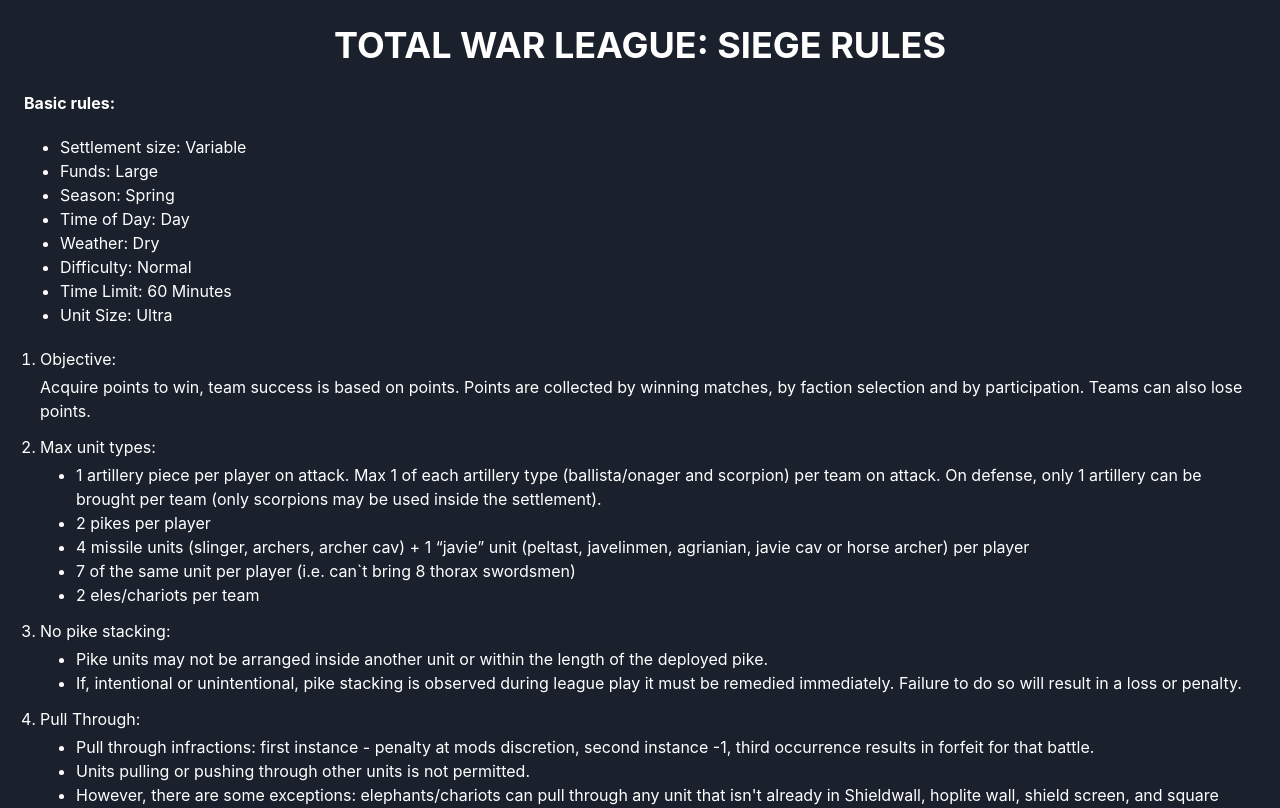
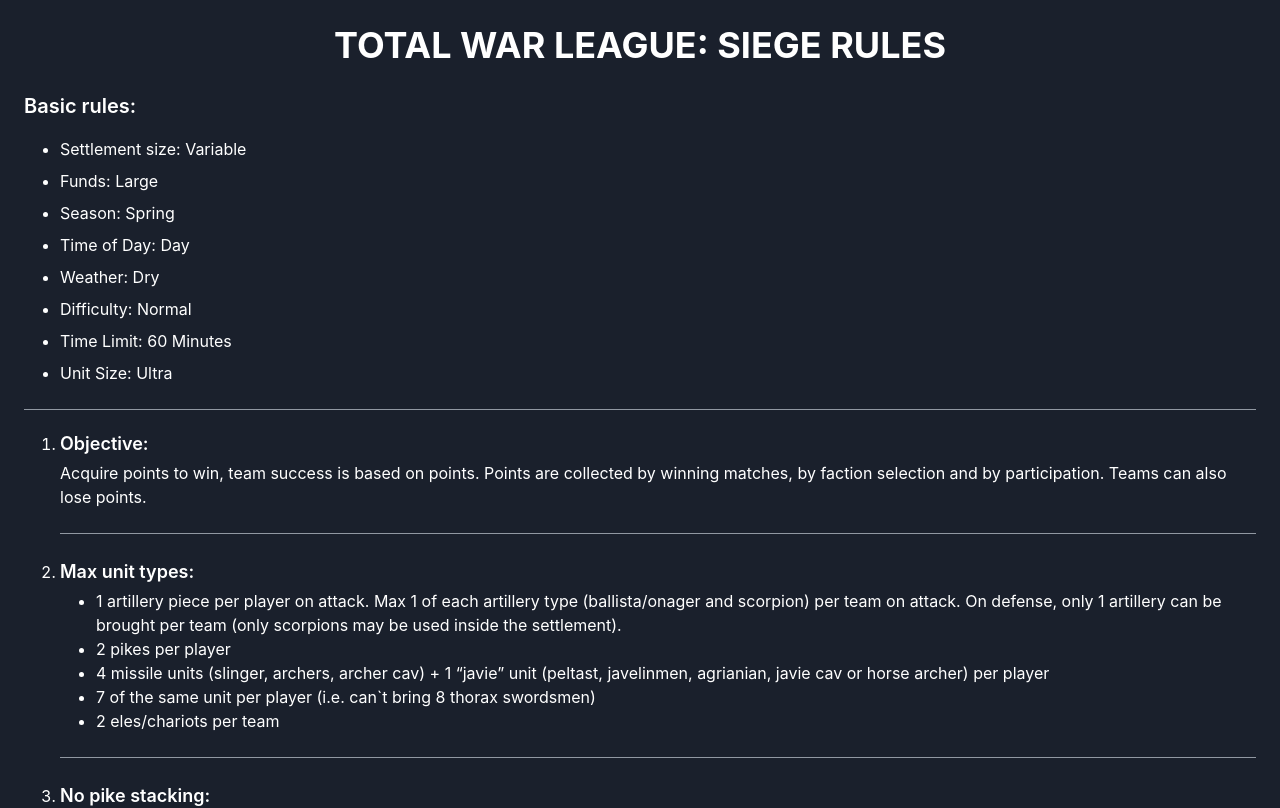
Before and after one commit to bobitsvetkov/tw-website, a React (Vite) app in the folder tw-project/: page /rules-info in a window 1280 px wide. Shown: the top 808 px of the page. Built offline with nearby package versions, Linux system fonts and the light colour scheme.

Commit message:
add: add youtube guides

```diff
--- a/tw-project/package.json
+++ b/tw-project/package.json
@@ -19,7 +19,8 @@
     "react": "^18.2.0",
     "react-dom": "^18.2.0",
     "react-icons": "^4.10.1",
-    "react-router-dom": "^6.15.0"
+    "react-router-dom": "^6.15.0",
+    "react-youtube": "^10.1.0"
   },
   "devDependencies": {
     "@types/react": "^18.2.15",
--- a/tw-project/src/App.tsx
+++ b/tw-project/src/App.tsx
@@ -7,6 +7,7 @@ import Youtubers from './components/Youtubers/Youtubers';
 import { ChakraProvider, extendTheme } from "@chakra-ui/react";
 import Prizes from './components/Prize/Prize';
 import Footer from './components/Footer/Footer';
+import VideoCard from './components/Videos/Youtube';
 
 const theme = extendTheme({
   styles: {
@@ -30,6 +31,7 @@ function App() {
         <Route path="/rules-info" element={<RulesInfo />} />
         <Route path="/champions" element={<Champions />} />
         <Route path="/prizes" element={<Prizes />} />
+        <Route path="/guides" element={< VideoCard />} />
       </Routes>
     </Router>
       <Footer />
--- a/tw-project/src/components/Home/Home.tsx
+++ b/tw-project/src/components/Home/Home.tsx
@@ -185,6 +185,21 @@ function Home() {
                         <Text mt={2}>Donate to MarketableSkills with Streamlabs</Text>
                     </Box>
                 </a>
+                <Link to="/guides">
+                    <Box
+                        p={4}
+                        borderRadius="md"
+                        textAlign="center"
+                        bg="gray.700"
+                        color="white"
+                        boxShadow="lg"
+                        transition="0.3s"
+                        _hover={{ bg: "gray.600" }}
+                    >
+                        <Image src="https://content.totalwar.com/total-war/com.totalwar.www2019/uploads/2019/03/11103129/carthage-1024x576.jpg" alt="Youtubers" boxSize="300px" mx="auto" mb={4} />
+                        <Text mt={2}>Rome 2 Guides</Text>
+                    </Box>
+                </Link>
             </Grid>
         </>
     );
--- a/tw-project/src/components/Rules and Info/RulesInfo.tsx
+++ b/tw-project/src/components/Rules and Info/RulesInfo.tsx
@@ -1,4 +1,4 @@
-import { Box, Center, Heading, Text, ListItem, OrderedList, UnorderedList } from "@chakra-ui/react";
+import { Box, Center, Heading, Text, ListItem, OrderedList, UnorderedList, Divider } from "@chakra-ui/react";
 import { useEffect } from 'react';
 function RulesInfo() {
     useEffect(() => {
@@ -10,8 +10,8 @@ function RulesInfo() {
                 <Heading>TOTAL WAR LEAGUE: SIEGE RULES</Heading>
             </Center>
 
-            <Text mb={5} fontWeight="bold">Basic rules:</Text>
-            <UnorderedList mb={5} pl={5}>
+            <Text fontSize="xl" mb={4} fontWeight="semibold">Basic rules:</Text>
+            <UnorderedList mb={6} spacing={2} pl={5}>
                 <ListItem>Settlement size: Variable</ListItem>
                 <ListItem>Funds: Large</ListItem>
                 <ListItem>Season: Spring</ListItem>
@@ -21,17 +21,17 @@ function RulesInfo() {
                 <ListItem>Time Limit: 60 Minutes</ListItem>
                 <ListItem>Unit Size: Ultra</ListItem>
             </UnorderedList>
-
-            <OrderedList mb={5} spacing={3}>
+            <Divider mb={5} />
+            <OrderedList spacing={6} pl={5}>
                 <ListItem>
-                    Objective:
+                    <Text fontSize="lg" fontWeight="semibold">Objective:</Text>
                     <Text mt={1}>
                         Acquire points to win, team success is based on points. Points are collected by winning matches, by faction selection and by participation. Teams can also lose points.
                     </Text>
                 </ListItem>
-
+                <Divider my={4} />
                 <ListItem>
-                    Max unit types:
+                    <Text fontSize="lg" fontWeight="semibold">Max unit types:</Text>
                     <UnorderedList mt={1} pl={5}>
                         <ListItem>1 artillery piece per player on attack. Max 1 of each artillery type (ballista/onager and scorpion) per team on attack. On defense, only 1 artillery can be brought per team (only scorpions may be used inside the settlement).</ListItem>
                         <ListItem>2 pikes per player</ListItem>
@@ -40,9 +40,10 @@ function RulesInfo() {
                         <ListItem>2 eles/chariots per team</ListItem>
                     </UnorderedList>
                 </ListItem>
+                <Divider my={4} />
 
                 <ListItem>
-                    No pike stacking:
+                    <Text fontSize="lg" fontWeight="semibold">No pike stacking:</Text>
                     <UnorderedList mt={1} pl={5}>
                         <ListItem>Pike units may not be arranged inside another unit or within the length of the deployed pike.</ListItem>
                         <ListItem>If, intentional or unintentional, pike stacking is observed during league play it must be remedied immediately. Failure to do so will result in a loss or penalty.</ListItem>
--- /dev/null
+++ b/tw-project/src/components/Videos/Youtube.tsx
@@ -0,0 +1,30 @@
+import React from 'react';
+import { Box, Flex,} from "@chakra-ui/react";
+import YouTube from 'react-youtube';
+
+function VideoPage() {
+    const videos = ["i4iIz7N8B58", "Qadoh8Utu1I", "MQ8-DYQN0bE",
+    "aZJvzkAt-o0", "-3ZvzigPrSQ", "Mh1j26xxc78", "ZdByF_5N8Hs",
+    "10M2vbXNzo8", "53IkBcM29SU", "SwMm53KPgpo", "Z4q-w2jLl64",
+    "lguQn8qc78s"
+];
+    const opts = {
+        height: '250',
+        width: '100%',
+        playerVars: {
+            autoplay: 0,
+        },
+    };
+
+    return (
+        <Flex wrap="wrap" justify="space-between" p={5}>
+            {videos.map((videoId) => (
+                <Box maxW="sm" borderWidth="1px" borderRadius="lg" overflow="hidden" m={4} width={{ base: "100%", sm: "45%", md: "30%" }}>
+                    <YouTube videoId={videoId} opts={opts} />
+                </Box>
+            ))}
+        </Flex>
+    );
+}
+
+export default VideoPage;
```
Also changed, not shown: 1 other file (tests, documents, lock files or other folders).
